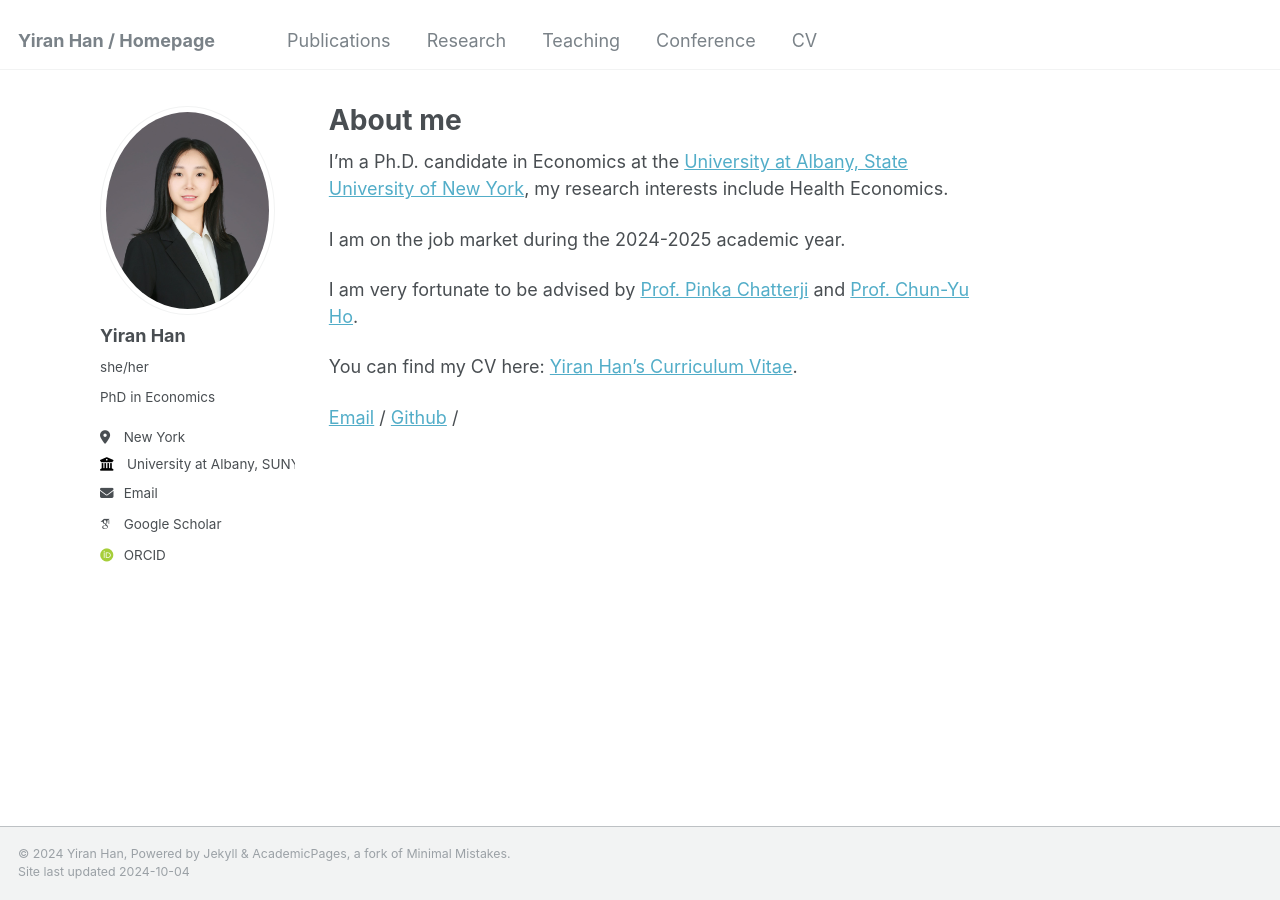
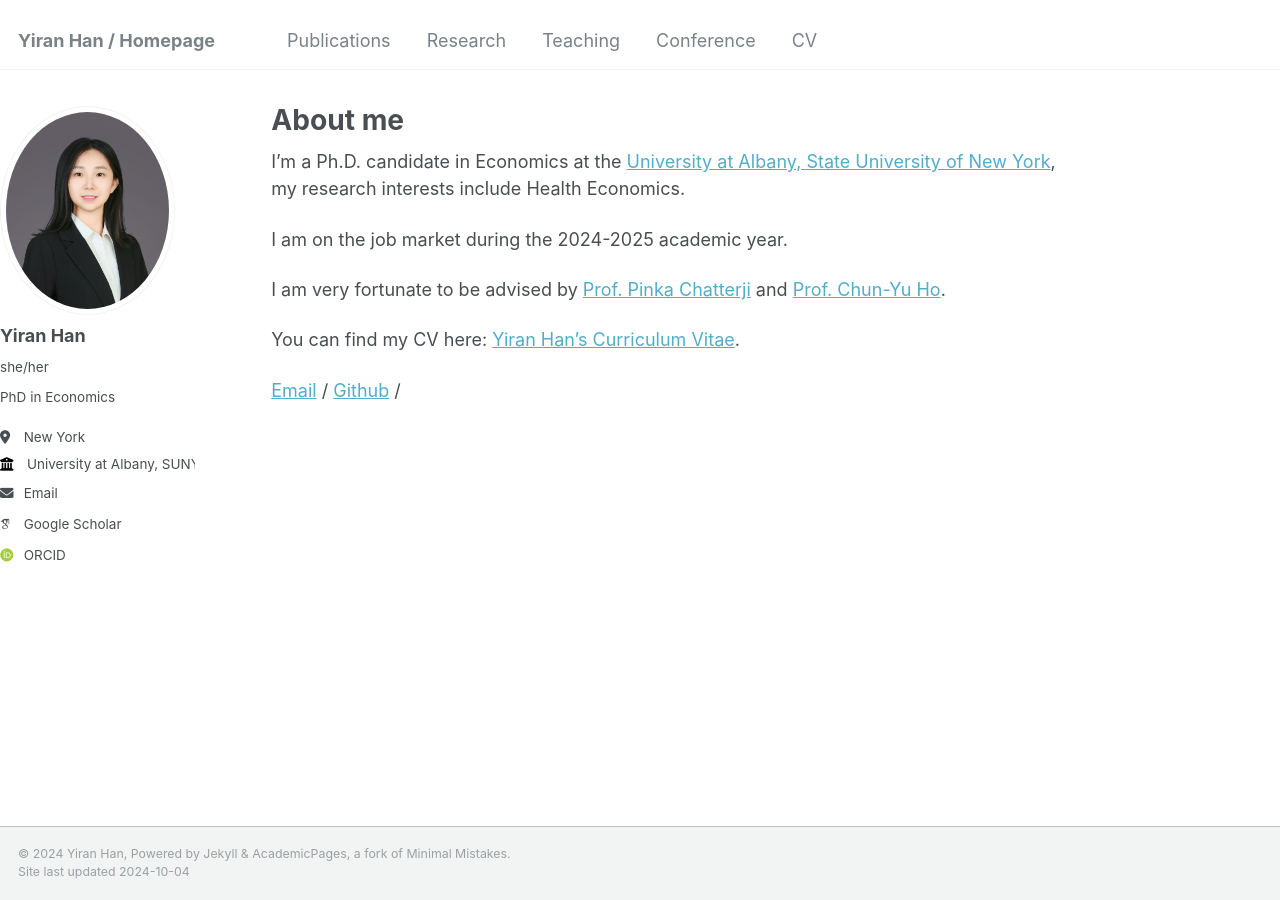
Before and after one commit to yiran-han/yiran-han.github.io, a Jekyll site: the page built from _pages/about.md, in a window 1280 px wide. Built offline with Jekyll 4.4.1, drawn with Linux system fonts in a browser that asks for light colours; some web fonts are replaced.

Commit message:
Update _page.scss

```diff
--- a/_sass/_page.scss
+++ b/_sass/_page.scss
@@ -11,7 +11,7 @@
   animation: intro 0.3s both;
   animation-delay: 0.35s;
   @include breakpoint($x-large) {
-   max-width: 1080px
+   max-width: $x-large
   }
 }
 
```
